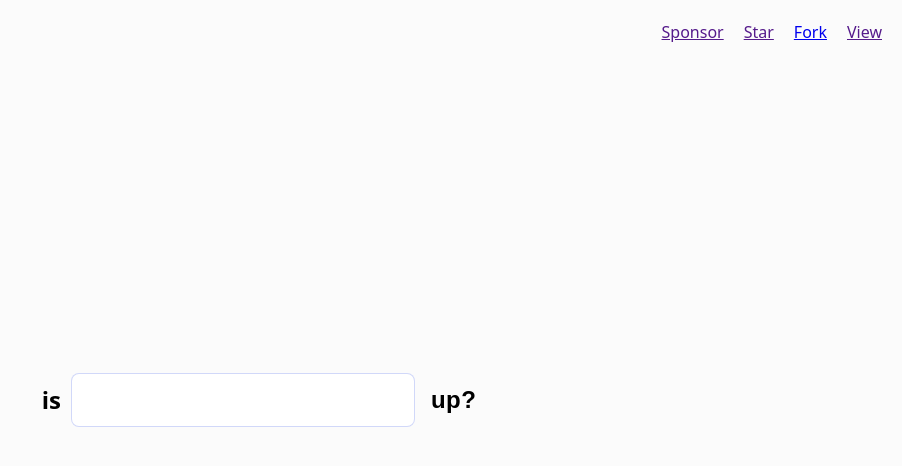
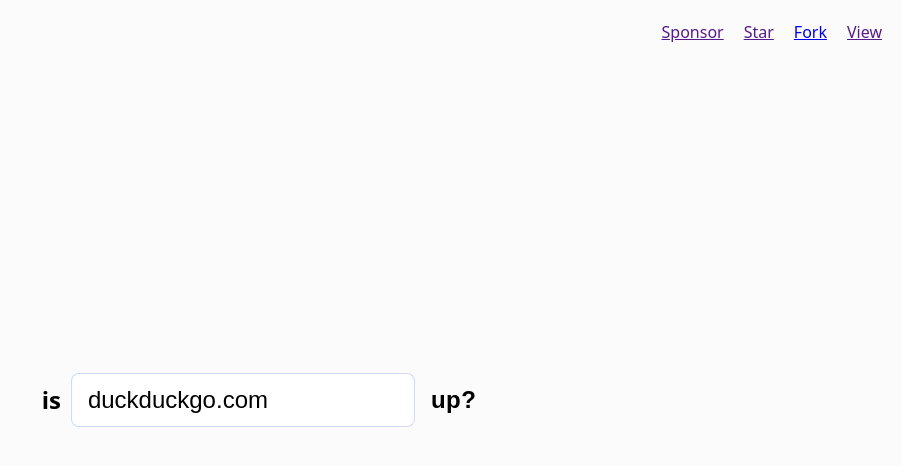
Before and after one commit to haydenk/isitup, a website built with Vite: page index.html in a window 1280 px wide. Shown: the whole page, without its empty margins (378-1280 px from the left). Built offline with nearby package versions, Linux system fonts and the light colour scheme; no server answers.

Commit message:
Update index.html

```diff
--- a/index.html
+++ b/index.html
@@ -27,7 +27,7 @@
           <input
               type="text"
               name="host"
-              vale="duckduckgo.com"
+              value="duckduckgo.com"
               required
               autocomplete="off"
           >
```
